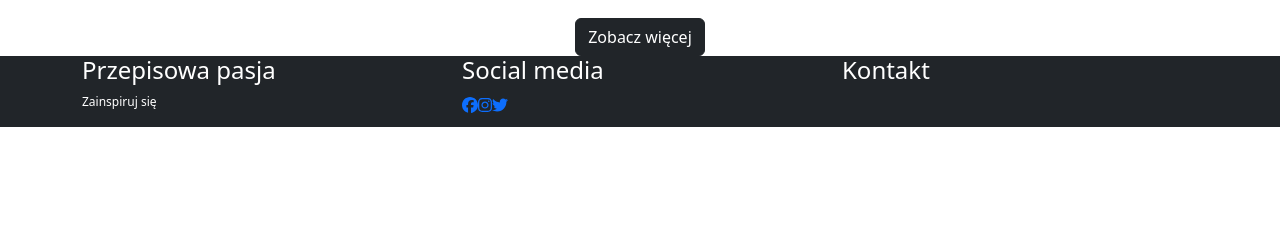
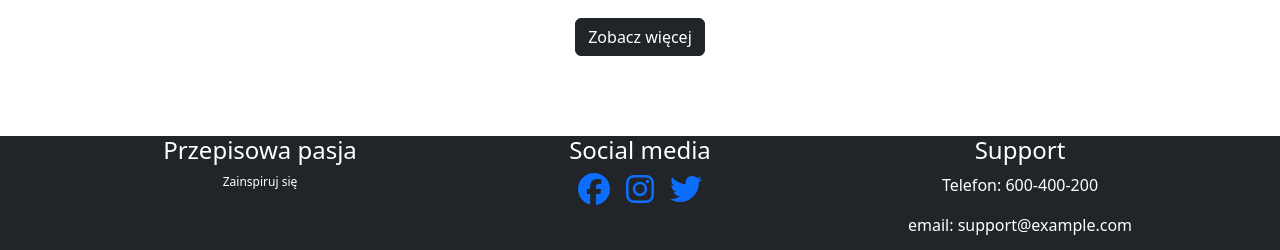
Before and after one commit to JakubCukrowski/Cookbook, a React (Create React App) app: page / in a window 1280 px wide. Shown: the part 1873-2123 px from the top of the page. Before the commit the page ends 2000 px from the top, so only its background shows below. Built offline with nearby package versions, Linux system fonts and the light colour scheme; no server answers.

Commit message:
couple css changes for footer + recipes group

```diff
--- a/src/components/Footer.jsx
+++ b/src/components/Footer.jsx
@@ -11,20 +11,24 @@ export const Footer = () => {
         <StyledFooter>
             <Container>
                 <Row>
-                    <Col>
+                    <Col style={{textAlign: "center"}}>
                         <h4>Przepisowa pasja</h4>
                         <p style={{fontSize: 12}}>
                             Zainspiruj się
                         </p>
                     </Col>
-                    <Col>
+                    <Col style={{textAlign: "center"}}>
                         <h4>Social media</h4>
-                        <Link><FontAwesomeIcon icon={faFacebook}/></Link>
-                        <Link><FontAwesomeIcon icon={faInstagram}/></Link>
-                        <Link><FontAwesomeIcon icon={faTwitter}/></Link>
+                        <div style={{display: "flex", justifyContent: "center", gap: 16}}>
+                            <Link><FontAwesomeIcon icon={faFacebook} size="2xl"/></Link>
+                            <Link><FontAwesomeIcon icon={faInstagram} size="2xl"/></Link>
+                            <Link><FontAwesomeIcon icon={faTwitter} size="2xl"/></Link>
+                        </div>
                     </Col>
-                    <Col>
-                        <h4>Kontakt</h4>
+                    <Col style={{textAlign: "center"}}>
+                        <h4>Support</h4>
+                        <p>Telefon: 600-400-200</p>
+                        <p>email: support@example.com</p>
                     </Col>
                 </Row>
             </Container>
--- a/src/components/PopularRecipes.jsx
+++ b/src/components/PopularRecipes.jsx
@@ -7,6 +7,6 @@ export const PopularRecipes = () => {
     const popular = [...recipes].sort((a, b) => b.likes - a.likes)
 
     return (
-        <RecipesGroup title="Najpopularniejsze przepisy" array={popular} />
+        <RecipesGroup title="Najpopularniejsze przepisy" array={popular} marginBottom={80}/>
     )
 }
--- a/src/components/RecipesGroup.jsx
+++ b/src/components/RecipesGroup.jsx
@@ -10,7 +10,7 @@ import { StyledLink } from "../styles/StyledLink";
 import { LikeButton } from "./LikeButton";
 import { UserAuth } from "../context/AuthContext";
 
-export const RecipesGroup = ({title, array, onClick}) => {
+export const RecipesGroup = ({title, array, onClick, marginBottom}) => {
     const {isLoading, checkIfExists} = UserAuth()
 
     return (
@@ -62,7 +62,7 @@ export const RecipesGroup = ({title, array, onClick}) => {
                 ))}
             </Row>
             <FlexContainer justify="center">
-                <Button onClick={onClick} variant="dark">Zobacz więcej</Button>
+                <Button style={{marginBottom: marginBottom}} onClick={onClick} variant="dark">Zobacz więcej</Button>
             </FlexContainer>
         </Container>
     )
```
